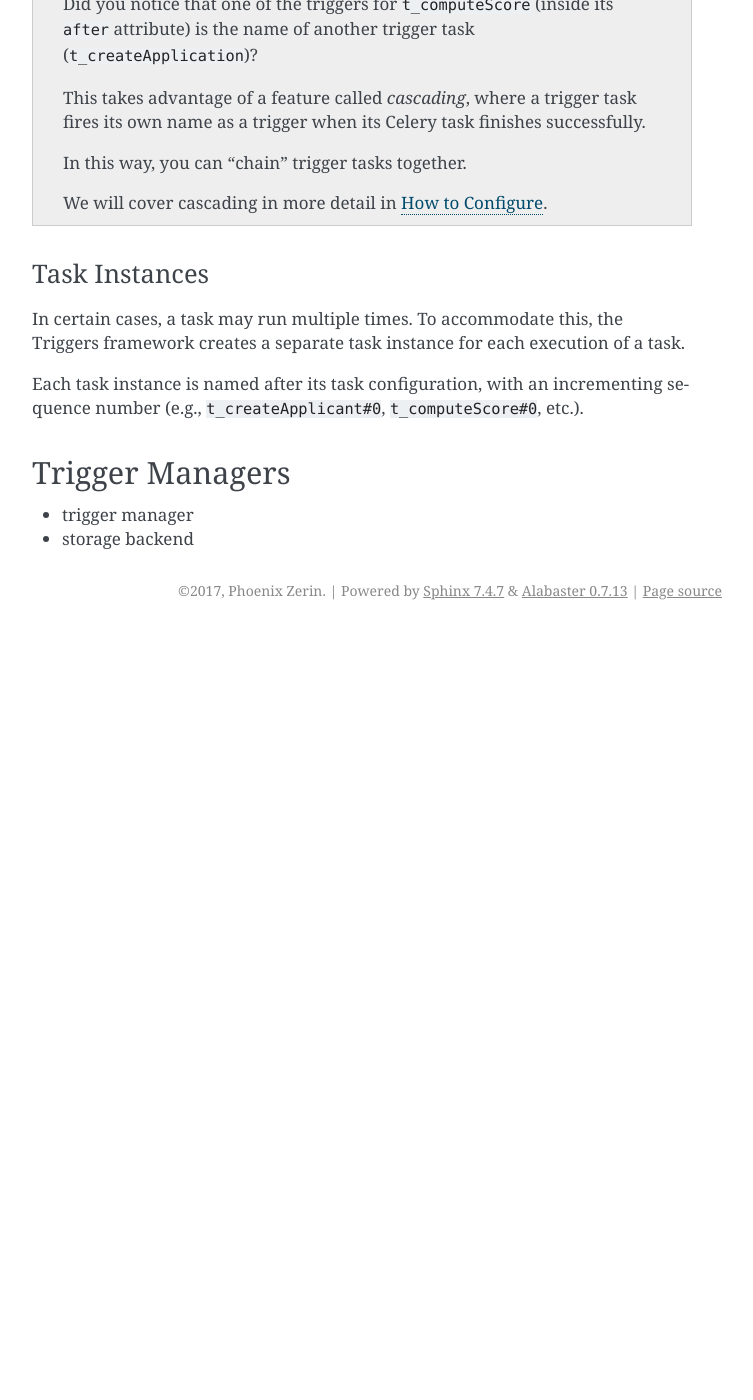
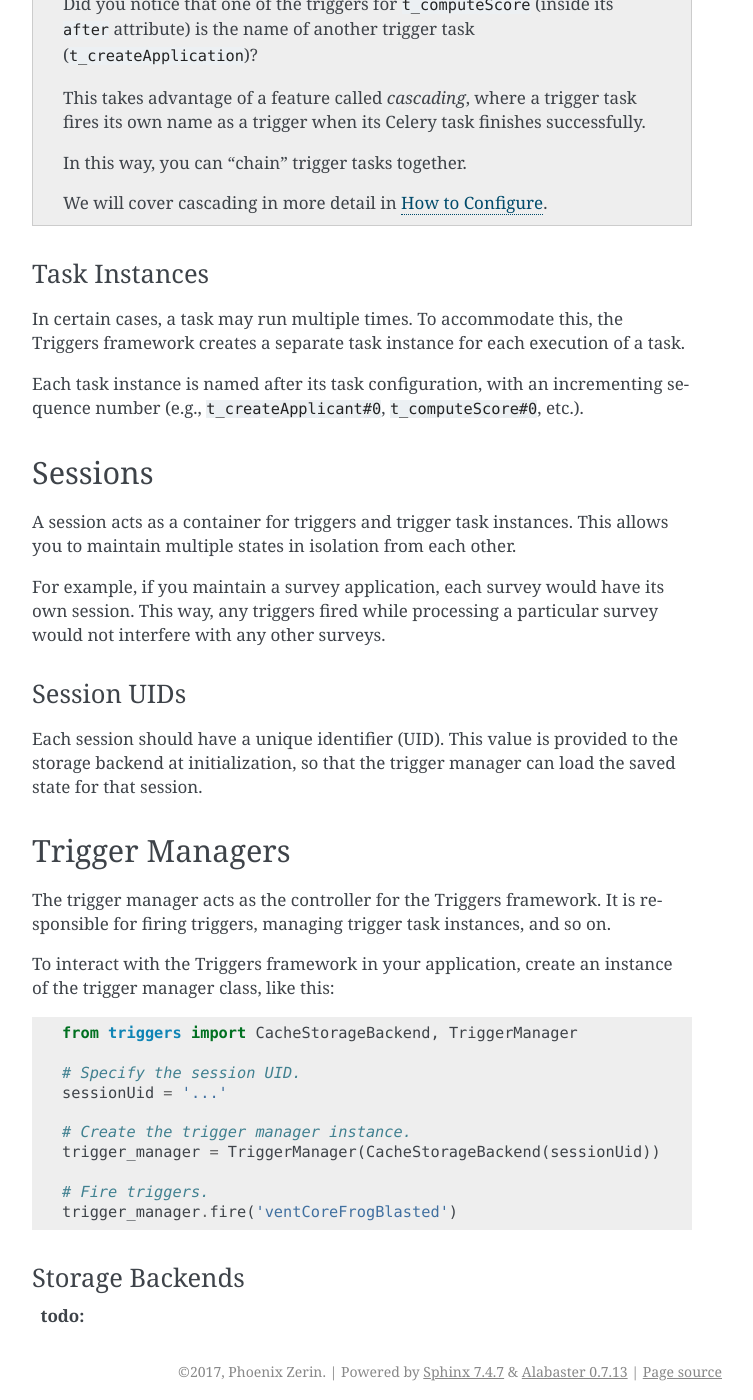
Before and after one commit to lenddoefl/triggers, a Sphinx documentation site: the page built from docs/basic_concepts.rst, in a window 1280 px wide and 1400 px high, scrolled down 2568 px. Shown: the whole window, without its empty margins (388-1141 px from the left). Built offline with Sphinx 7.4.7, drawn with Linux system fonts in a browser that asks for light colours; before the commit the page ends 3198 px from its top, so only the background shows below that.

Commit message:
Added more content to basic concepts docs.

```diff
--- a/docs/basic_concepts.rst
+++ b/docs/basic_concepts.rst
@@ -140,11 +140,45 @@ Each task instance is named after its task configuration, with an incrementing
 sequence number (e.g., ``t_createApplicant#0``,
 ``t_computeScore#0``, etc.).
 
+Sessions
+========
+A session acts as a container for triggers and trigger task instances.  This
+allows you to maintain multiple states in isolation from each other.
+
+For example, if you maintain a survey application, each survey would have its
+own session.  This way, any triggers fired while processing a particular survey
+would not interfere with any other surveys.
+
+Session UIDs
+------------
+Each session should have a unique identifier (UID).  This value is provided to
+the storage backend at initialization, so that the trigger manager can load the
+saved state for that session.
+
 Trigger Managers
 ================
-- trigger manager
-- storage backend
+The trigger manager acts as the controller for the Triggers framework.  It is
+responsible for firing triggers, managing trigger task instances, and so on.
 
+To interact with the Triggers framework in your application, create an instance
+of the trigger manager class, like this:
+
+.. code-block:: python
+
+   from triggers import CacheStorageBackend, TriggerManager
+
+   # Specify the session UID.
+   sessionUid = '...'
+
+   # Create the trigger manager instance.
+   trigger_manager = TriggerManager(CacheStorageBackend(sessionUid))
+
+   # Fire triggers.
+   trigger_manager.fire('ventCoreFrogBlasted')
+
+Storage Backends
+----------------
+:todo:
 
 .. _observer pattern: https://en.wikipedia.org/wiki/Observer_pattern
 .. _task_serializer: http://docs.celeryproject.org/en/latest/userguide/calling.html#serializers
```
